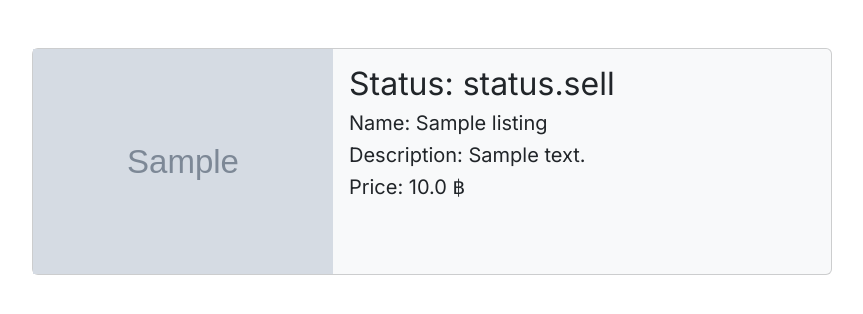
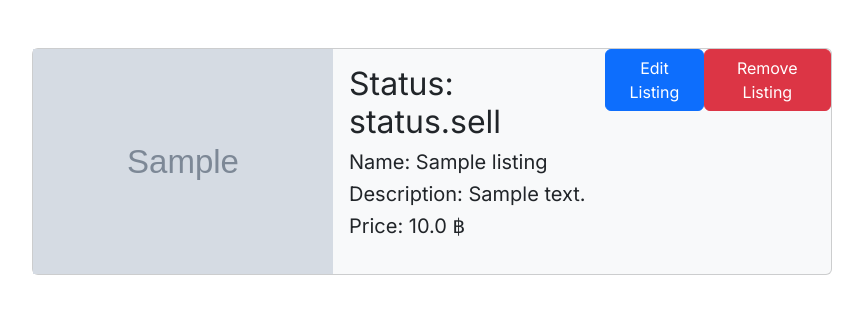
Before and after one commit to muic-trading-cards/backend, a Flask app: page /view_listing/1 in a window 1280 px wide. Shown: the part 56-370 px from the top of the page, without its empty margins (208-1071 px from the left). Run offline with Flask 3, Linux system fonts and the light colour scheme; a user stored in the database is signed in; tables that the repository leaves empty hold one stand-in row (values such as "Sample post"); grey boxes marked "Sample" are stand-in pictures.

Commit message:
Edit transaction and remove transaction now working properly, limited bug hunting done

```diff
--- a/app/listing.py
+++ b/app/listing.py
@@ -9,7 +9,7 @@ listing = Blueprint('listing', __name__)
 def display_listing():
     categories_dict = {}
     session = Session()
-    listings = session.query(Listing).filter_by(owner_id=current_user.id).all()
+    listings = session.query(Listing).filter_by(owner_id=current_user.id, listing_status=status.sell).all()
     cards_in_listings = session.query(Listing.card_id).filter_by(owner_id=current_user.id).all()
     cards_id_in_listing = [card[0] for card in cards_in_listings]
     card_images_and_categories = {}
--- a/app/shared.py
+++ b/app/shared.py
@@ -1,6 +1,6 @@
 #configs live here, like the database engine creds
 import os
-from app.credentials import *
+# from app.credentials import *
 
 db_user     = os.environ.get("mysql_user")
 db_password = os.environ.get("mysql_password")
--- a/app/templates/edit_listing.html
+++ b/app/templates/edit_listing.html
@@ -6,16 +6,16 @@
       <div class="form-outline mb-4">
         <input type="text" name="listing_name"
         class="form-control form-control-lg" placeholder="Listing Name" autofocus=""
-        value='{{listing_name if listing_name}}' required/>
+        value='{{listing.listing_name}}' required/>
       </div>
       <div class="form-outline mb-4">
         <input type="text" name="listing_description"
         class="form-control form-control-lg" placeholder="Listing Description"
-        value='{{listing_description if listing_description}}'required/>
+        value='{{listing.listing_description}}'required/>
       </div>
       <div class="form-outline mb-4">
           <input type="text" name="listing_price" class="form-control form-control-lg" placeholder="Price"
-          value='{{listing_price if listing_price}}' required/>
+          value='{{listing.listing_price}}' required/>
       </div>
       <div class="d-flex justify-content-center">
         <button type="submit"
--- a/app/templates/view_listing.html
+++ b/app/templates/view_listing.html
@@ -17,13 +17,21 @@
         </div>
       {% endif %}
 
-      {% if listing.owner_id == current_user.id and listing.status == 1%}
+      {% if listing.owner_id == current_user.id, listing.status == 0%}
       <div>
         <form action="/edit_listing/{{listing.id}}" method="get">
             <button type="submit" class="btn btn-primary">Edit Listing</button>
           </form>
         </div>
       {% endif %}
+
+      {% if listing.owner_id == current_user.id, listing.status == 0%}
+      <div>
+        <form action="/delete_listing/{{listing.id}}" method="post">
+            <button type="submit" class="btn btn-danger">Remove Listing</button>
+          </form>
+        </div>
+      {% endif %}
   </div>
 </div>
 {% endblock %}
```
